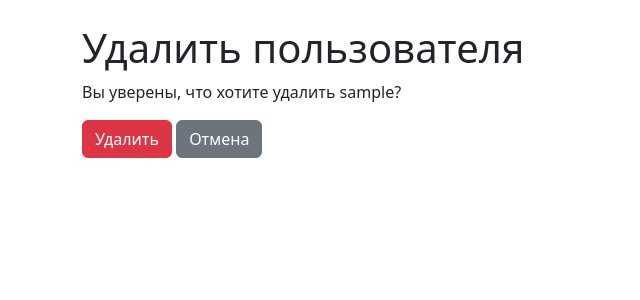
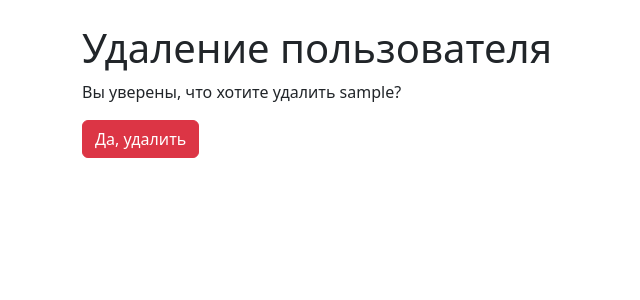
Before and after one commit to ntenengolts/python-project-52, a Django app: template task_manager/templates/user_confirm_delete.html in a window 1280 px wide. Shown: the part 56-356 px from the top of the page, without its empty margins (0-640 px from the left). Run offline with Django 5.2, Linux system fonts and the light colour scheme; the template is opened without the code that fills it: values that come from a table or form of the project are taken from there, others are empty; the visitor is signed in with stand-in values (Sample User, id 1); data comes from the database, SQL or seed files in the repository; parts of the project's set-up code (start-up, migrations or seed data) failed here and were passed over.

Commit message:
fix10 text

```diff
--- a/task_manager/templates/user_confirm_delete.html
+++ b/task_manager/templates/user_confirm_delete.html
@@ -1,10 +1,9 @@
 {% extends "base.html" %}
 {% block content %}
-<h1>Удалить пользователя</h1>
+<h1>Удаление пользователя</h1>
 <p>Вы уверены, что хотите удалить {{ object.username }}?</p>
 <form method="post">
   {% csrf_token %}
-  <button type="submit" class="btn btn-danger">Удалить</button>
-  <a href="{% url 'users:list' %}" class="btn btn-secondary">Отмена</a>
+  <button type="submit" class="btn btn-danger">Да, удалить</button>
 </form>
 {% endblock %}
```
